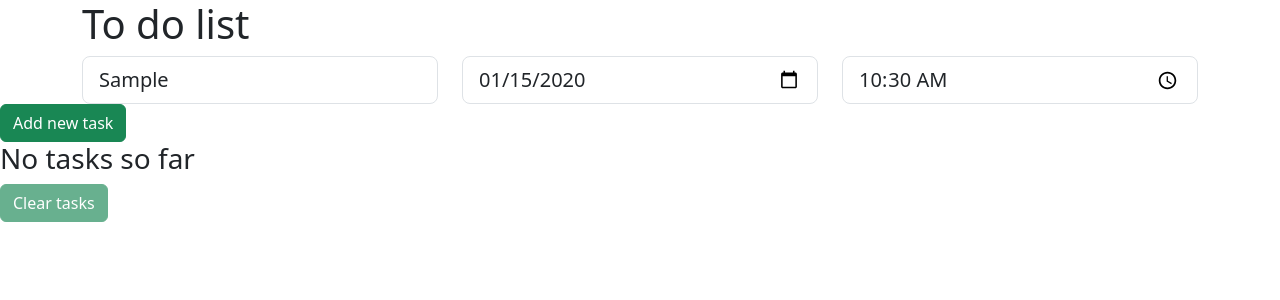
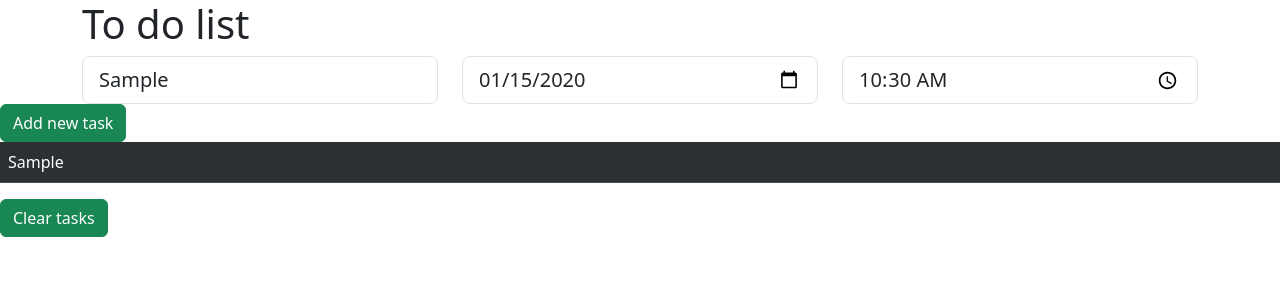
Before and after one commit to guiiffonseca/to-do-list, a React (Vite) app: page / in a window 1280 px wide. Both pictures are taken after typing "Sample", "2020-01-15", "10:30" into the empty fields and a click on the button "Add new task". Shown: the top 300 px of the page. Built offline with nearby package versions, Linux system fonts and the light colour scheme.

Commit message:
[feature]> implementb index tasks

```diff
--- a/src/ToDoList.tsx
+++ b/src/ToDoList.tsx
@@ -1,4 +1,4 @@
-import { useCallback, useEffect, useState } from 'react';
+import { useCallback, useState } from 'react';
 import { List } from './types/list';
 import { Event } from './types/event';
 import Table from './components/Table';
@@ -6,12 +6,12 @@ import Button from './components/Button';
 import Input from './components/Input';
 
 export default function ToDoList() {
+  const [toDoList, setToDoList] = useState<List[]>([]);
   const [task, setTask] = useState<List>({
     name: '',
     date: '',
     time: '',
   });
-  const [toDoList, setToDoList] = useState<List[]>([]);
 
   const handleInputChange = useCallback(
     (e: Event) => {
@@ -23,16 +23,21 @@ export default function ToDoList() {
   );
 
   const handleSubmit = useCallback(() => {
-    // setToDoList([...toDoList, { name: task.name, index: toDoList.length }]);
-    // setTask({});
+    setToDoList([
+      ...toDoList,
+      {
+        index: toDoList.length + 1,
+        name: task.name,
+        date: task.date,
+        time: task.time,
+      },
+    ]);
+
+    setTask({ name: '', date: '', time: '' });
   }, [task, toDoList]);
 
   const handleReset = useCallback(() => {
     setToDoList([]);
-  }, []);
-
-  useEffect(() => {
-    return () => setToDoList([]);
   }, []);
 
   return (
--- a/src/components/Table.tsx
+++ b/src/components/Table.tsx
@@ -14,7 +14,7 @@ export default function Table({ toDoList }: Props) {
           {toDoList.map((task) => {
             return (
               <tr key={task.index}>
-                <td>{task.name}</td>
+                <td key={task.index}>{task.name}</td>
               </tr>
             );
           })}
--- a/src/types/list.ts
+++ b/src/types/list.ts
@@ -1,6 +1,6 @@
 export type List = {
+  index?: number | undefined | null;
   name: string;
-  index?: number | null;
   date: Date | string;
   time: number | string;
 };
```
